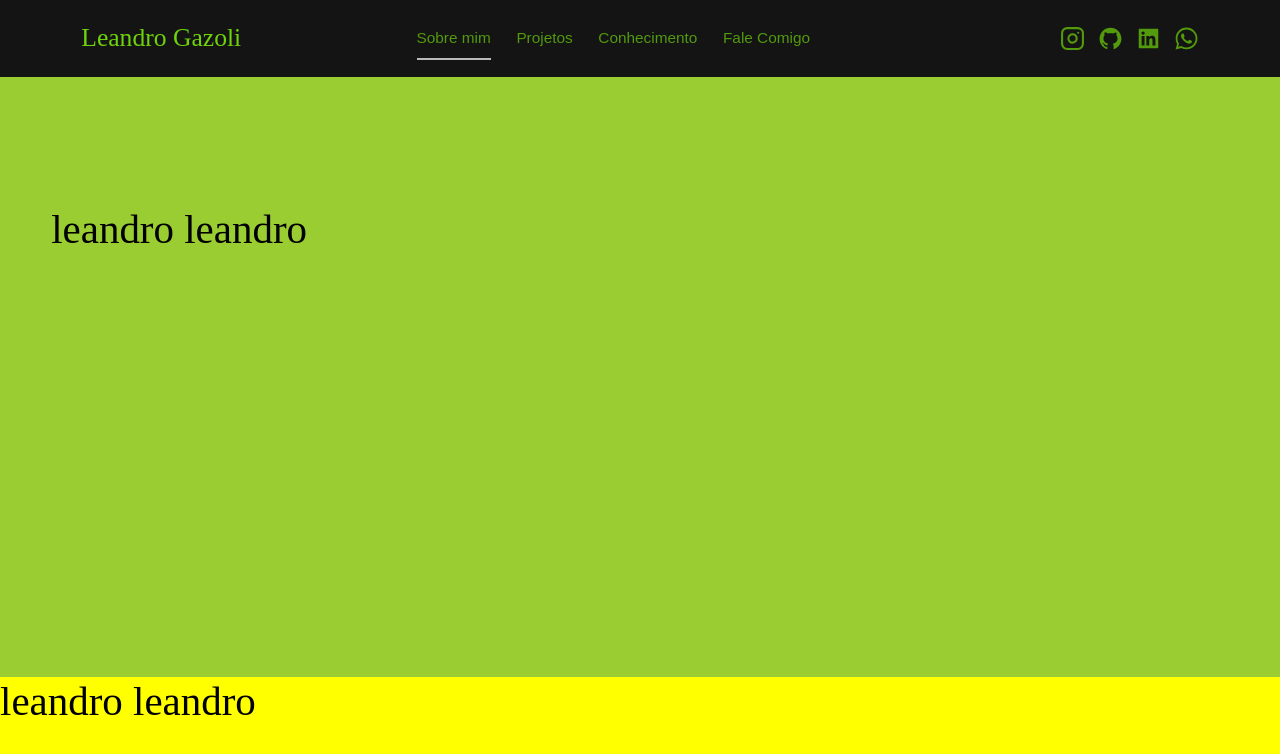
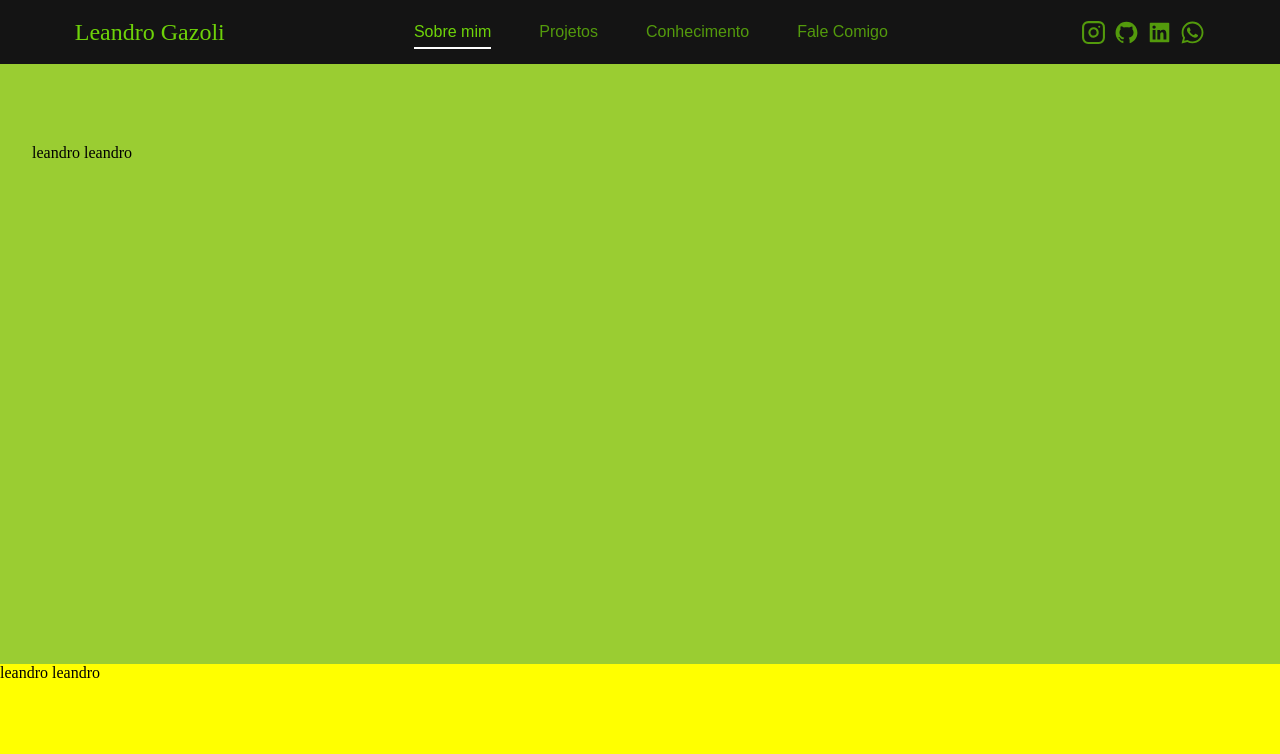
Before and after one commit to LeandroGazoli/Portifolio, a Next.js app: page / in a window 1280 px wide. Shown: the top 754 px of the page. Built offline with nearby package versions, Linux system fonts and the light colour scheme.

Commit message:
finalização do header do site

```diff
--- a/src/components/Header/index.tsx
+++ b/src/components/Header/index.tsx
@@ -2,6 +2,7 @@ import React, { useContext, useEffect, useState } from 'react';
 
 import styles from './styles.module.scss';
 import { FaBars } from 'react-icons/fa';
+import { HiXMark } from 'react-icons/hi2';
 import Link from 'next/link';
 import { NavContext } from '@/context/NavContext';
 import Offcanvas from '../Offcanvas';
@@ -43,19 +44,19 @@ export default function Header() {
   };
 
   return (
-    <>
+    <header className={styles.header}>
       <nav className={`${styles.container} ${scroll ? styles.scroll : ''} ${styles.navigation}`}>
         <div className={styles.wrapper}>
           <Link
-            href="#home"
+            href="/"
             className={styles.logo}
           >
             Leandro Gazoli
           </Link>
           <div className={styles.menu}>
-            <ul>{navLinks.map((nav) => renderNavLink(nav))}</ul>
+            <ul className={styles.navbar}>{navLinks.map((nav) => renderNavLink(nav))}</ul>
+            <div>
               <SocialLinks className={styles.social_links} />
-          </div>
               <button
                 className={styles.button_toggle}
                 onClick={handleOpenOrCloseOffcanvas}
@@ -63,24 +64,47 @@ export default function Header() {
                 <FaBars size={25} />
               </button>
             </div>
+          </div>
+        </div>
       </nav>
 
       <Offcanvas
         isOpen={isOffcanvasOpen}
         onClose={handleOpenOrCloseOffcanvas}
-        size="90%"
+        classes={styles.bgDark}
+      >
+        <div
+          style={{
+            display: 'flex',
+            flexDirection: `column`,
+            height: '100%',
+          }}
         >
           <div
             className={styles.offcanvas_Header}
             onClick={handleOpenOrCloseOffcanvas}
-        ></div>
+          >
+            <Link
+              href="#home"
+              className={styles.logo}
+            >
+              Leandro Gazoli
+            </Link>
+            <button onClick={handleOpenOrCloseOffcanvas}>
+              <HiXMark
+                size={30}
+                color="#fff"
+              />
+            </button>
+          </div>
           <div className={`${styles.container} ${styles.offcanvas_body}`}>
-          <div className={styles.mobileMenu}>
+            <div className={`${styles.mobileMenu} ${styles.menu}`}>
               <ul>{navLinks.map((nav) => renderNavLink(nav))}</ul>
               <SocialLinks className={styles.social_links} />
             </div>
           </div>
+        </div>
       </Offcanvas>
-    </>
+    </header>
   );
 }
--- a/src/components/Header/styles.module.scss
+++ b/src/components/Header/styles.module.scss
@@ -34,28 +34,20 @@ $verde: hsl(90, 92%, 43%);
   }
 }
 
-.navigation {
-  display: flex;
-  flex-direction: row;
-  align-items: center;
-  height: 3rem;
-  max-width: 100%;
+.header {
   position: sticky;
   top: 0px;
   z-index: 100;
 }
 
-.scroll {
-  background: rgba(0, 0, 0, 0.5);
-  backdrop-filter: blur(1rem);
-  -webkit-backdrop-filter: blur(1rem);
+.navigation {
+  display: flex;
+  flex-direction: row;
+  align-items: center;
+  height: 4rem;
+  max-width: 100%;
 
-  .logo,
-  li button,
-  li a {
-    color: #fff;
-    opacity: 1;
-  }
+  background-color: hsl(0, 0%, 8%);
 }
 
 .wrapper {
@@ -67,15 +59,26 @@ $verde: hsl(90, 92%, 43%);
 }
 
 .logo {
+  color: $verde;
   font-size: 1rem;
-  // opacity: 0.7;
-  color: $verde;
+  @media (min-width: 400px) {
+    font-size: 1.5rem;
+  }
 }
 .menu {
+  @media (min-width: 1024px) {
     display: flex;
     align-items: center;
     justify-content: space-between;
     width: 70%;
+  }
+
+  ul.navbar {
+    display: none;
+    @media (min-width: 1024px) {
+      display: inherit;
+    }
+  }
 
   li {
     display: flex;
@@ -87,7 +90,7 @@ $verde: hsl(90, 92%, 43%);
     color: $verde;
     opacity: 0.7;
     transition: opacity 0.4s;
-    font-size: 0.6rem;
+    font-size: 1rem;
     display: flex;
     align-items: center;
     position: relative;
@@ -104,12 +107,12 @@ $verde: hsl(90, 92%, 43%);
       position: relative;
       bottom: -0.5rem;
       height: 2px;
-      // transition: width 0.2s;
     }
   }
 
   li button.active,
   li a.active {
+    opacity: 1;
     &::after {
       position: absolute;
       width: 100%;
@@ -117,11 +120,36 @@ $verde: hsl(90, 92%, 43%);
       transition: width 0.2s;
     }
   }
+
+  svg {
+    width: 20px;
+    height: 20px;
+    @media (min-width: 1024px) {
+      width: 25px;
+      height: 25px;
+    }
+  }
 }
 
-.menu ul:nth-child(1) {
+.scroll {
+  background: rgba(0, 0, 0, 0.5);
+  backdrop-filter: blur(1rem);
+  -webkit-backdrop-filter: blur(1rem);
+
+  .logo,
+  li button,
+  li a {
+    color: #fff;
+    opacity: 1;
+  }
+}
+
+.menu:not(.mobileMenu) .navbar {
+  gap: 3rem;
+  + div {
     display: flex;
     gap: 1rem;
+  }
 
   li {
     color: #fff;
@@ -132,12 +160,6 @@ $verde: hsl(90, 92%, 43%);
   display: flex;
   flex-direction: row;
   gap: 0.5rem;
-}
-
-@media (max-width: 1023px) {
-  .menu {
-    display: none;
-  }
 }
 
 .button_toggle {
@@ -153,6 +175,10 @@ $verde: hsl(90, 92%, 43%);
   svg {
     color: $verde;
   }
+
+  &:focus-visible {
+    outline: unset;
+  }
 }
 
 .scroll .button_toggle {
@@ -165,17 +191,56 @@ $verde: hsl(90, 92%, 43%);
   display: flex;
   align-items: center;
   justify-content: space-between;
-  padding: 1rem;
+  padding: 1.5rem 1rem;
+  a {
+    color: #fff;
+  }
 }
 
 .offcanvas_body {
   display: flex;
   justify-content: center;
   height: 100%;
+  padding-top: 1.5rem;
+  padding-bottom: 1.5rem;
 }
 
 .mobileMenu {
   display: flex;
   justify-content: space-between;
   flex-direction: column;
+  align-items: center;
+
+  ul {
+    li,
+    button,
+    svg {
+      display: inline-block;
+      text-align: center;
+      font-size: 1.3rem;
+      opacity: 1;
+      color: #fff;
     }
+  }
+  ul:first-of-type {
+    display: flex;
+    flex-direction: column;
+    gap: 2rem;
+    margin: 2rem 0;
+
+    li button.active,
+    li a.active {
+      &::after {
+        position: absolute;
+        width: 0%;
+        background-color: transparent;
+        transition: width 0.2s;
+      }
+    }
+  }
+}
+
+.bgDark {
+  background-color: rgba(0, 0, 0, 0.85) !important;
+  backdrop-filter: blur(5px);
+}
--- a/src/components/Offcanvas/index.tsx
+++ b/src/components/Offcanvas/index.tsx
@@ -1,13 +1,13 @@
-import React, { useEffect, useState, useRef } from 'react';
+import React, { useEffect, useState, ReactNode } from 'react';
 import styles from './styles.module.scss';
 interface OffcanvasProps {
   isOpen: boolean;
   onClose: () => void;
-  children: React.ReactNode;
-  size?: number | string;
+  children: ReactNode;
+  classes: string | undefined;
 }
 
-const Offcanvas: React.FC<OffcanvasProps> = ({ isOpen, onClose, children, size }) => {
+const Offcanvas: React.FC<OffcanvasProps> = ({ isOpen, onClose, children, classes }) => {
   const [removeOverlay, setRemoveOverlay] = useState(false);
 
   useEffect(() => {
@@ -39,7 +39,9 @@ const Offcanvas: React.FC<OffcanvasProps> = ({ isOpen, onClose, children, size }
   useEffect(() => {
     if (isOpen) {
       document.body.style.overflow = 'hidden';
-      document.body.style.paddingRight = '17px';
+      if (screen.width >= 1024) {
+        document.body.style.paddingRight = '17px';
+      }
     } else {
       document.body.style.overflow = '';
       document.body.style.paddingRight = '';
@@ -52,7 +54,7 @@ const Offcanvas: React.FC<OffcanvasProps> = ({ isOpen, onClose, children, size }
 
   return (
     <>
-      <div className={[styles.offcanvas, styles['offcanvas-end'], isOpen && styles.show].join(' ')}>
+      <div className={[styles.offcanvas, styles['offcanvas-end'], isOpen && styles.show].join(' ') + ' ' + classes}>
         <div className={styles['offcanvas-content']}>{children}</div>
       </div>
       {removeOverlay && (
--- a/src/components/Offcanvas/styles.module.scss
+++ b/src/components/Offcanvas/styles.module.scss
@@ -12,20 +12,24 @@
   background-color: #fff;
 }
 
+.offcanvas-content {
+  height: 100%;
+}
+
 .offcanvas.offcanvas-end {
   transform: translateX(0);
   transition: all 0.4s ease-in-out;
   top: 0;
   right: 0;
-  width: 400px;
+  width: 100%;
+
+  @media (min-width: 768px) {
+    width: 400px;
+  }
 
   &:not(.show) {
     transform: translateX(100%);
   }
-}
-
-.offcanvas-content {
-  height: calc(100vh - 50px);
 }
 
 .offcanvas-overlay {
--- a/src/styles/globals.css
+++ b/src/styles/globals.css
@@ -8,7 +8,7 @@ html,
 body {
   max-width: 100vw;
   background-color: hsl(0, 0%, 8%);
-  font-size: 1.6rem;
+  font-size: 16px;
 }
 
 a {
@@ -19,3 +19,8 @@ a {
 ul {
   list-style: none;
 }
+
+button {
+  background: transparent;
+  border: unset;
+}
```
Lines whose indentation alone changed are shown as unchanged.
